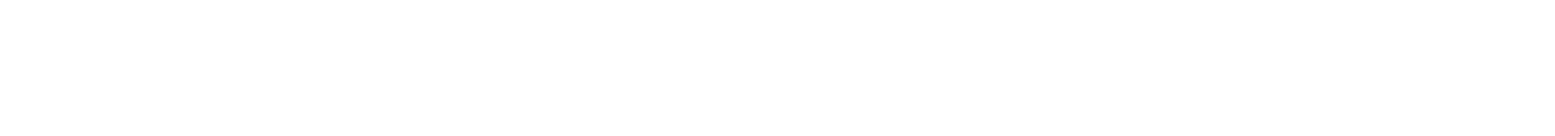
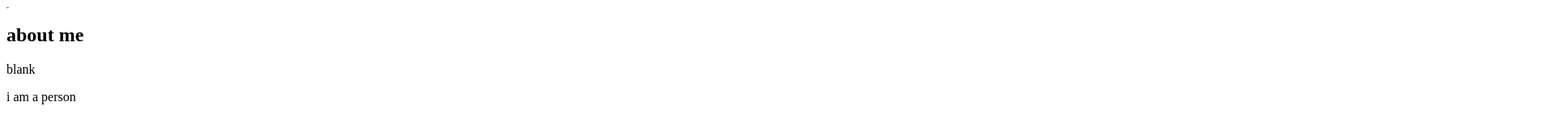
Before and after one commit to elizamck/html101, a website: page index.html in a window 1280 px wide. Shown: the top 168 px of the page at 81% size, 1920 px wide, since content can reach past the window. Drawn offline with Linux system fonts and the light colour scheme.

Commit message:
to small

```diff
--- a/index.html
+++ b/index.html
@@ -3,7 +3,7 @@
   <head>
     <style>
       h1 {
-        font-size: 80000000000000000000000000000000000000000000000000000000000000000000000000000000000001pt;
+        font-size: 1pt;
         font-family: Impact, Haettenschweiler, "Arial Narrow Bold", sans-serif;
       color:aqua
       body {
```
